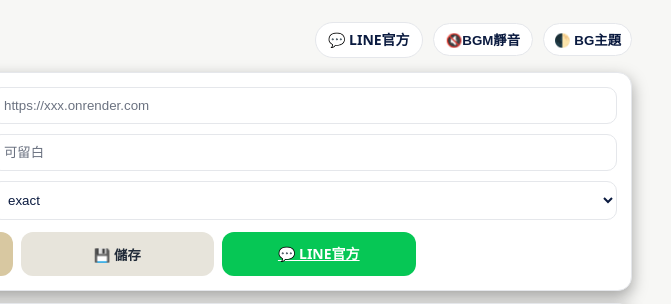
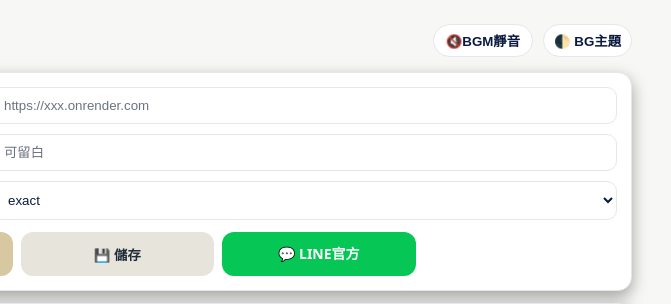
Before and after one commit to dw5000tw-33/fbauto, a plain HTML site: page entrust.html in a window 1280 px wide. Shown: the top 304 px of the page, 422-1093 px from the left. Drawn offline with Linux system fonts and the light colour scheme.

Commit message:
Update entrust.html

```diff
--- a/entrust.html
+++ b/entrust.html
@@ -70,6 +70,7 @@
   padding: 10px 12px;
   cursor: pointer;
   font-size: 14px;
+  text-decoration: none;
 }
 
 
@@ -164,9 +165,6 @@
       </h1>
     </div>
     <div class="hdr-controls">
-      <a class="btn-pill" style="text-decoration:none !important;"
-         href="line://ti/p/@307momvl" target="_blank" rel="noopener">💬 LINE官方</a>
-
       <button id="musicToggle" class="btn-pill" style="color: var(--text);">🔊 BGM音樂</button>
       <button id="themeToggle" class="theme-toggle">🌓 BG主題</button>
     </div>
```
